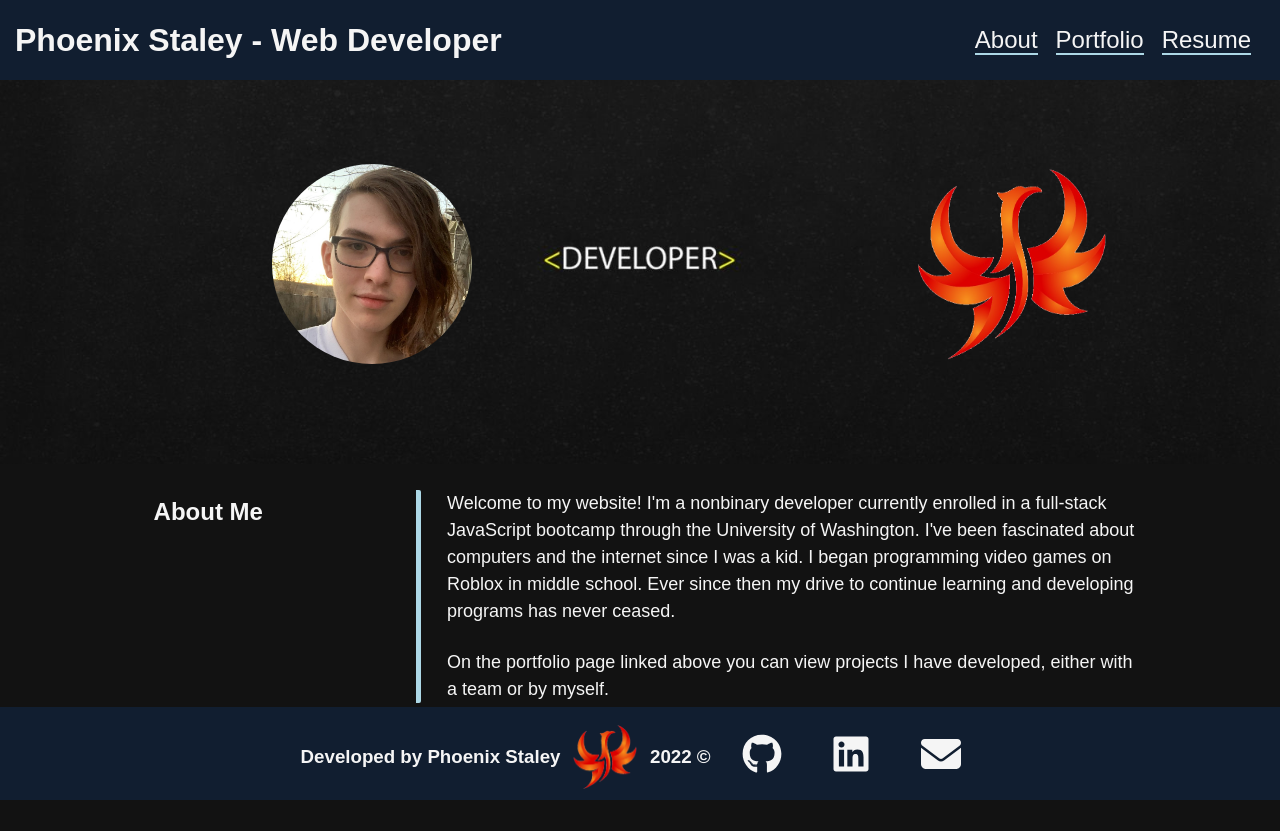
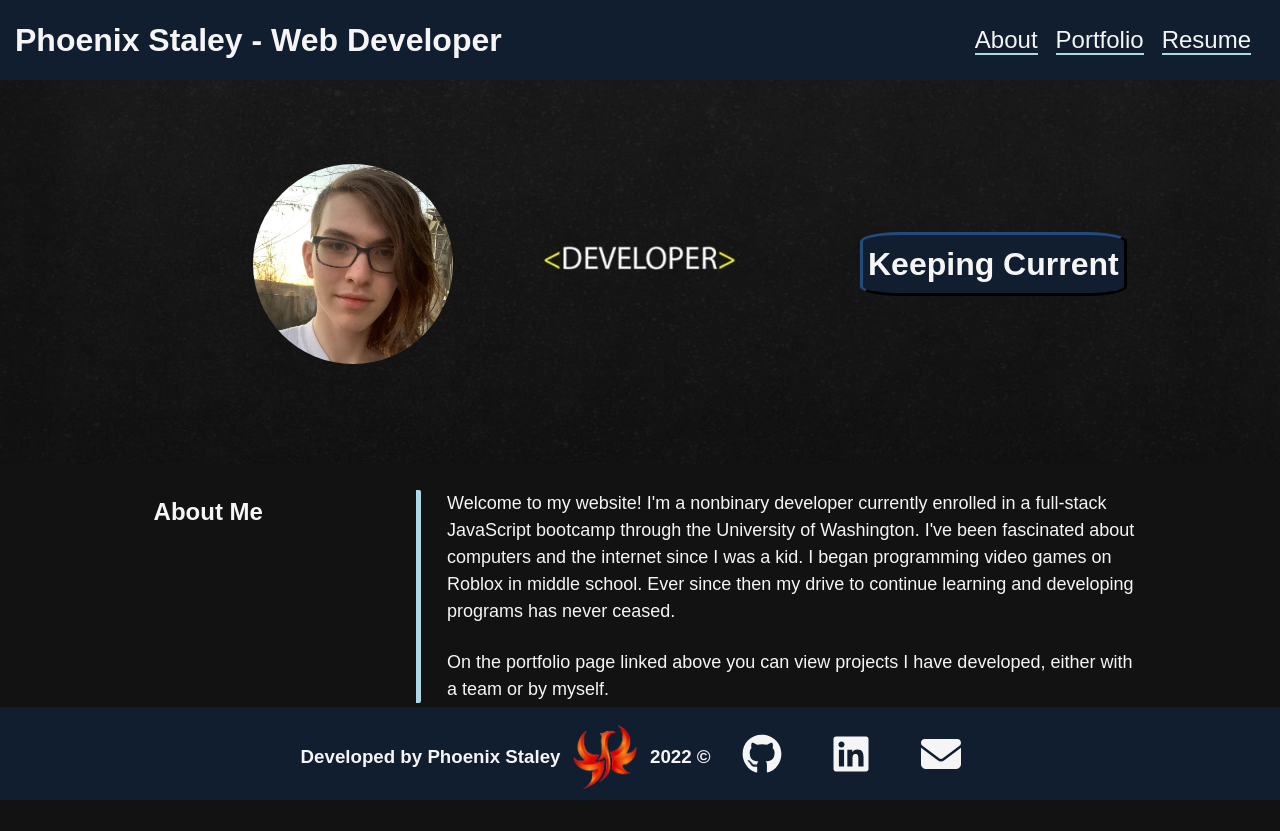
Before and after one commit to Phoenix-Staley/myReactPortfolio, a React (Create React App) app: page / in a window 1280 px wide. Built offline with nearby package versions, Linux system fonts and the light colour scheme.

Commit message:
Switch logo for a subtitle

```diff
--- a/src/components/pages/About.js
+++ b/src/components/pages/About.js
@@ -1,13 +1,25 @@
 import React from "react";
 import selfie from "../../assets/images/sunsetBackgroundSquare.jpg";
-import logo from "../../assets/images/logo.png";
+
+const darkBlue = "rgb(17, 30, 48)"
+
+const styles = {
+  heroSubtitle: {
+    "backgroundColor": "rgb(17, 30, 48)",
+    "fontSize": "xx-large",
+    "padding": "5px",
+    "borderRadius": "15%",
+    "borderStyle": "outset",
+    "borderColor": "rgb(12, 25, 43)"
+  }
+}
 
 export default function Home() {
   return (
     <div>
       <div className="hero" alt="The word developer on a dark background surrounded by yellow angle brackets">
         <img src={selfie} alt="Phoenix Staley in a white cardigan, wearing square glasses, with the sunset in the background" class="pineapple-shirt" />
-        <img className="about-logo" src={logo}/>
+        <h2 class="hero-subtitle" style={styles.heroSubtitle}>Keeping Current</h2>
       </div>
 
       <main class="flex-container main-section" id="about-me">
```
